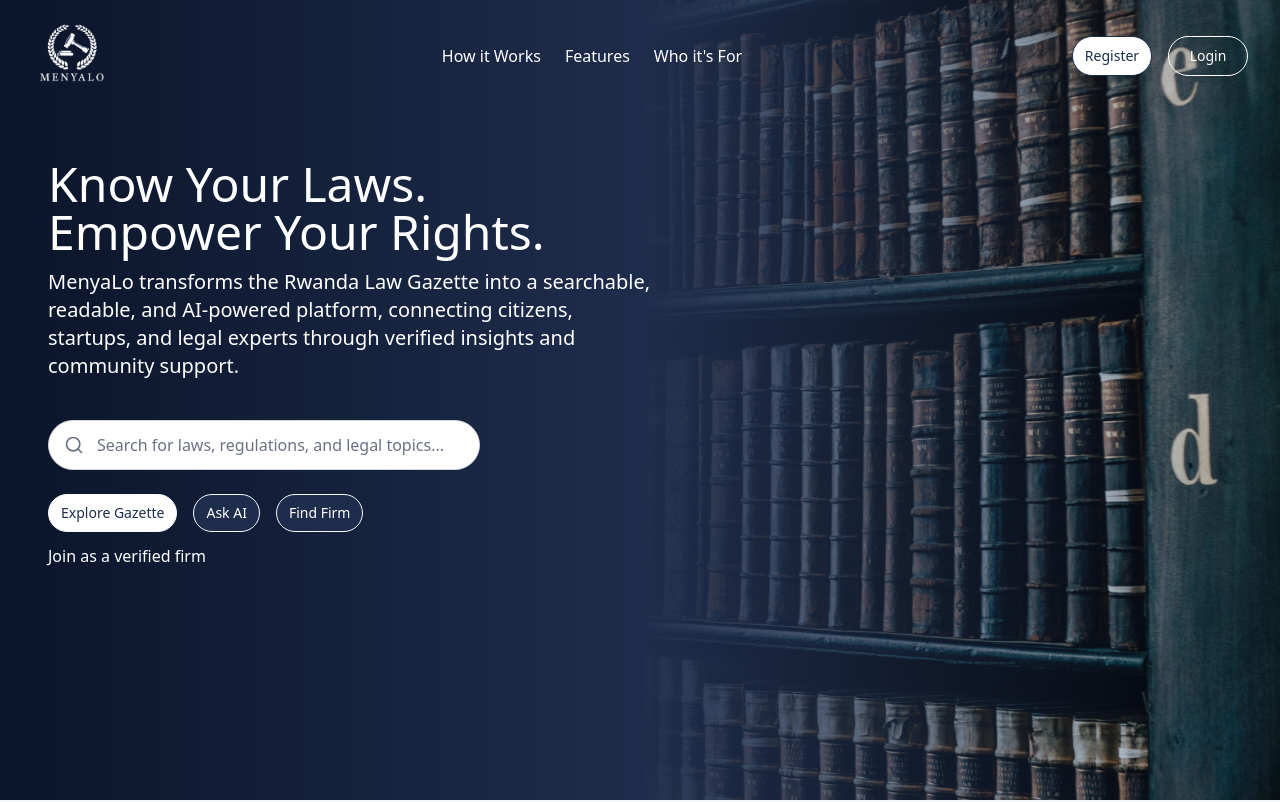
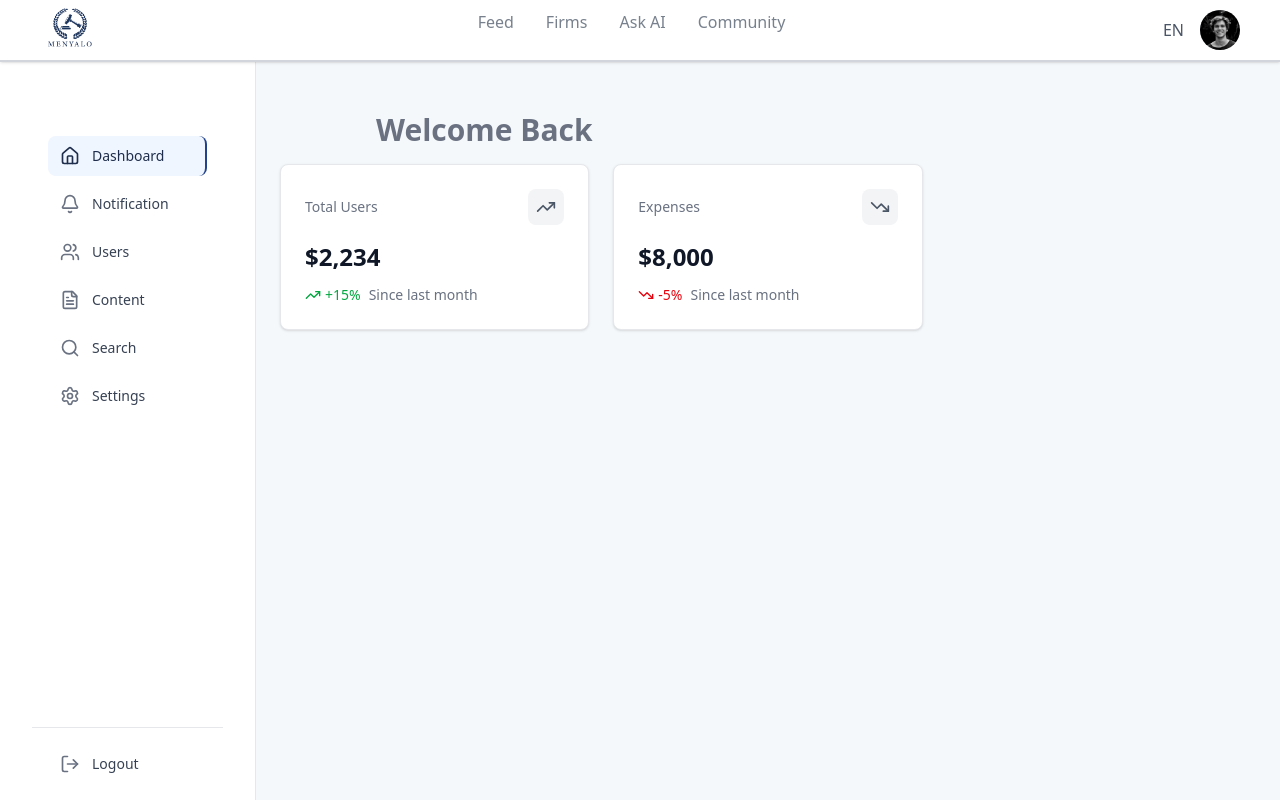
Before and after one commit to Solvit-Africa-Training-Center/menyalo-frontend, a React (Vite) app: page / in a window 1280 px wide. Shown: the top 802 px of the page. Built offline with nearby package versions, Linux system fonts and the light colour scheme; a web font is replaced by a local one.

Commit message:
dashboard

```diff
--- a/package.json
+++ b/package.json
@@ -15,6 +15,7 @@
     "@tailwindcss/vite": "^4.1.12",
     "axios": "^1.11.0",
     "framer-motion": "^12.23.12",
+    "lucide-react": "^0.544.0",
     "react": "^19.1.1",
     "react-dom": "^19.1.1",
     "react-icons": "^5.5.0",
--- a/src/components/AISideBar.tsx
+++ b/src/components/AISideBar.tsx
@@ -48,15 +48,15 @@ export default function AISideBar() {
         </div>
         {/* Menu */}
         <nav className="flex flex-col gap-10 w-full px-8">
-          <button className="flex items-center gap-3 text-base md:text-lg font-semibold text-gray-600 hover:text-primary-800 transition hover:translate-x-1">
-            <FaRegEdit className="text-[color:var(--color-primary-800)] text-xl" />
+          <button className="flex items-center gap-3 text-base md:text-lg font-regular text-gray-600 hover:text-primary-800 transition hover:translate-x-1">
+            <FaRegEdit className="text-[color:var(--color-primary-800)]  text-xl" />
             New chat
           </button>
-          <button className="flex items-center gap-3 text-base md:text-lg font-semibold text-gray-600 hover:text-primary-800 transition hover:translate-x-1">
+          <button className="flex items-center gap-3 text-base md:text-lg font-regular text-gray-600 hover:text-primary-800 transition hover:translate-x-1">
             <MdOutlineLibraryBooks className="text-[color:var(--color-primary-800)] text-xl" />
             Library
           </button>
-          <button className="flex items-center gap-3 text-base md:text-lg font-semibold text-gray-600 hover:text-primary-800 transition hover:translate-x-1">
+          <button className="flex items-center gap-3 text-base md:text-lg font-regular text-gray-600 hover:text-primary-800 transition hover:translate-x-1">
             <BsClockHistory className="text-[color:var(--color-primary-800)] text-xl" />
             Old chat
           </button>
--- /dev/null
+++ b/src/components/DashSideBar.tsx
@@ -0,0 +1,66 @@
+import React, { useState } from 'react';
+import { Home, Bell, Users, FileText, Search, Settings, LogOut } from 'lucide-react';
+import type { SidebarItem } from '../types/sidebartypes';
+
+const Sidebar: React.FC = () => {
+  const [activeItem, setActiveItem] = useState<string>('dashboard');
+
+  const navigationItems: SidebarItem[] = [
+    { id: 'dashboard', label: 'Dashboard', icon: Home },
+    { id: 'notification', label: 'Notification', icon: Bell },
+    { id: 'users', label: 'Users', icon: Users },
+    { id: 'content', label: 'Content', icon: FileText },
+    { id: 'search', label: 'Search', icon: Search },
+    { id: 'settings', label: 'Settings', icon: Settings },
+  ];
+
+  const handleItemClick = (itemId: string) => {
+    setActiveItem(itemId);
+  };
+
+  return (
+    <div className="h-screen w-64 bg-white border-r border-gray-200 flex flex-col pt-28 pl-8 pr-8">
+      {/* Main Navigation */}
+      <nav className="flex-1 px-4 py-6">
+        <ul className="space-y-2">
+          {navigationItems.map((item) => {
+            const Icon = item.icon;
+            const isActive = activeItem === item.id;
+
+            return (
+              <li key={item.id}>
+                <button
+                  onClick={() => handleItemClick(item.id)}
+                  className={`w-full flex items-center px-3 py-2.5 text-sm font-medium rounded-lg transition-colors duration-200 ${
+                    isActive
+                      ? 'bg-blue-50 text-primary-800 border-r-2 border-primary-700'
+                      : 'text-gray-700 hover:bg-gray-100 hover:text-gray-900'
+                  }`}
+                >
+                  <Icon
+                    size={20}
+                    className={`mr-3 ${isActive ? 'text-primary-800' : 'text-gray-500'}`}
+                  />
+                  {item.label}
+                </button>
+              </li>
+            );
+          })}
+        </ul>
+      </nav>
+
+      {/* Logout Section */}
+      <div className="px-4 py-4 border-t border-gray-200">
+        <button
+          onClick={() => console.log('Logout clicked')}
+          className="w-full flex items-center px-3 py-2.5 text-sm font-medium text-gray-700 rounded-lg hover:bg-red-50 hover:text-red-700 transition-colors duration-200"
+        >
+          <LogOut size={20} className="mr-3 text-gray-500" />
+          Logout
+        </button>
+      </div>
+    </div>
+  );
+};
+
+export default Sidebar;
--- /dev/null
+++ b/src/components/StatsCard.tsx
@@ -0,0 +1,72 @@
+import React from 'react';
+import { TrendingUp, TrendingDown } from 'lucide-react';
+import type { StatsCardProps } from '../types/startcardstypes';
+
+const StatsCard: React.FC<StatsCardProps> = ({
+  title,
+  value,
+  change,
+  changeLabel,
+  icon: Icon,
+  trend = 'neutral',
+  className = '',
+  valuePrefix = '',
+  valueSuffix = '',
+}) => {
+  // Determine trend automatically if neutral
+  const actualTrend =
+    trend === 'neutral' ? (change > 0 ? 'up' : change < 0 ? 'down' : 'neutral') : trend;
+
+  const trendColors = {
+    up: 'text-green-600',
+    down: 'text-red-600',
+    neutral: 'text-gray-600',
+  };
+
+  const getTrendIcon = () => {
+    if (actualTrend === 'up') return TrendingUp;
+    if (actualTrend === 'down') return TrendingDown;
+    return TrendingUp; // default
+  };
+
+  const TrendIcon = getTrendIcon();
+
+  return (
+    <div
+      className={`p-6 w-[300px] bg-white rounded-lg shadow-sm border border-gray-200 hover:shadow-md transition-shadow duration-200 ${className}`}
+    >
+      {/* Header with title and icon */}
+      <div className="flex items-center justify-between mb-4">
+        <h3 className="text-sm font-medium text-gray-500">{title}</h3>
+        {Icon && (
+          <div className="p-2 bg-gray-100 rounded-lg">
+            <Icon size={20} className="text-gray-600" />
+          </div>
+        )}
+      </div>
+
+      {/* Main value */}
+      <div className="mb-3">
+        <div className="text-2xl font-bold text-gray-900">
+          {valuePrefix}
+          {typeof value === 'number' ? value.toLocaleString() : value}
+          {valueSuffix}
+        </div>
+      </div>
+
+      {/* Trend indicator and change label */}
+      <div className="flex items-center space-x-2">
+        <div className="flex items-center space-x-1">
+          <TrendIcon size={16} className={trendColors[actualTrend]} />
+          <span className={`text-sm font-medium ${trendColors[actualTrend]}`}>
+            {change > 0 ? '+' : ''}
+            {change}%
+          </span>
+        </div>
+        <span className="text-sm text-gray-500">{changeLabel}</span>
+      </div>
+    </div>
+  );
+};
+
+export default StatsCard;
--- /dev/null
+++ b/src/pages/Dashboard.tsx
@@ -0,0 +1,44 @@
+import { TrendingDown, TrendingUp } from 'lucide-react';
+import DashSiderBar from '../components/DashSideBar';
+import GeneralNav from '../components/GeneralNav';
+import StatsCard from '../components/StatsCard';
+
+export default function Dashboard() {
+  return (
+    <div>
+      <GeneralNav />
+      <div className="flex">
+        <DashSiderBar />
+        <div className="flex-1 p-6 pt-28 bg-style-500 flex flex-col items-center justify-start">
+          <h1 className="text-3xl font-semibold text-gray-500 mb-4 self-start pl-24">
+            Welcome Back
+          </h1>
+
+          {/* Top-centered dashboard content */}
+          <div className="grid grid-cols-1 md:grid-cols-3 gap-6 w-full max-w-5xl">
+            <StatsCard
+              title="Total Users"
+              value={2234}
+              change={15}
+              changeLabel="Since last month"
+              icon={TrendingUp}
+              trend="up"
+              valuePrefix="$"
+              className="w-full"
+            />
+            <StatsCard
+              title="Expenses"
+              value={8000}
+              change={-5}
+              changeLabel="Since last month"
+              icon={TrendingDown}
+              trend="down"
+              valuePrefix="$"
+              className="w-full"
+            />
+          </div>
+        </div>
+      </div>
+    </div>
+  );
+}
--- a/src/routes/AppRoutes.tsx
+++ b/src/routes/AppRoutes.tsx
@@ -1,5 +1,5 @@
 import { Routes, Route } from 'react-router-dom';
-import LandingPage from '../pages/LandingPage';
+// import LandingPage from '../pages/LandingPage';
 import LoginPage from '../pages/Auth/LoginPage';
 import RegisterPage from '../pages/Auth/RegisterPage';
 import ForgetPasswordPage from '../pages/Auth/ForgetPasswordPage';
@@ -12,11 +12,13 @@ import FirmProfilePage from '../pages/FirmProfilePage';
 import CommunityPage from '../pages/CommunityPage';
 import AIPage from '../pages/AIPage';
 import LawPage from '../pages/LawPage';
+import Dashboard from '../pages/Dashboard';
 
 export default function AppRoutes() {
   return (
     <Routes>
-      <Route path="/" element={<LandingPage />} />
+      <Route path="/" element={<Dashboard />} />
+      {/* <Route path="/" element={<LandingPage />} /> */}
       <Route path="/login" element={<LoginPage />} />
       <Route path="/register" element={<RegisterPage />} />
       <Route path="/forget-password" element={<ForgetPasswordPage />} />
--- /dev/null
+++ b/src/types/sidebartypes.ts
@@ -0,0 +1,9 @@
+
+import React from 'react';
+
+export interface SidebarItem {
+  id: string;
+  label: string;
+  icon: React.ComponentType<{ size?: number; className?: string }>;
+  href?: string;
+}
--- /dev/null
+++ b/src/types/startcardstypes.ts
@@ -0,0 +1,11 @@
+export interface StatsCardProps {
+  title: string;
+  value: string | number;
+  change: number;
+  changeLabel: string;
+  icon?: React.ComponentType<{ size?: number; className?: string }>;
+  trend?: 'up' | 'down' | 'neutral';
+  className?: string;
+  valuePrefix?: string;
+  valueSuffix?: string;
+}
```
Also changed, not shown: 1 other file (tests, documents, lock files or other folders).
